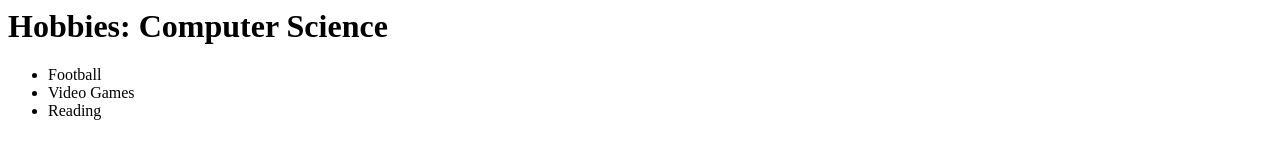
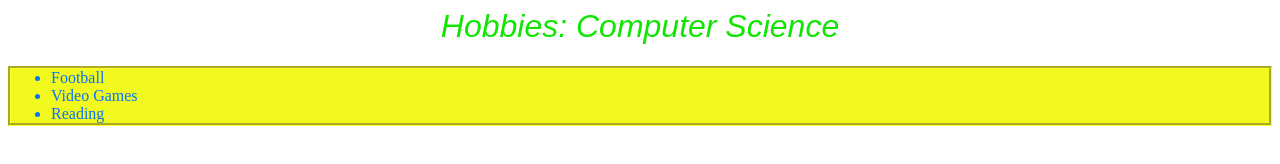
Before and after one commit to splevine/GithubTesting, a plain HTML site: page Raj Folder/index.html in a window 1280 px wide. Drawn offline with Linux system fonts and the light colour scheme.

Commit message:
practice

```diff
--- /dev/null
+++ b/Raj Folder/general.css
@@ -0,0 +1,19 @@
+
+
+h1 {
+	color: #11e502;
+ 	text-align: center;
+ 	font: italic 200% fantasy;
+   }
+
+ul {
+ 	background-color: #f2f91d;
+ 	color: #333300;
+ 	text-align: left;
+ 	border: 3px groove #FFFF33;
+   }
+
+li {
+	color: #0774f9;
+
+   }
--- a/Raj Folder/index.html
+++ b/Raj Folder/index.html
@@ -2,6 +2,9 @@
 <html>
 <head>
 <title>Rajendra Bhagroo</title>
+<link rel = "stylesheet"
+      type = "text/css"
+      href = "general.css" />
 </head>
 <h1>Hobbies: Computer Science</h1>
 <body>
```
